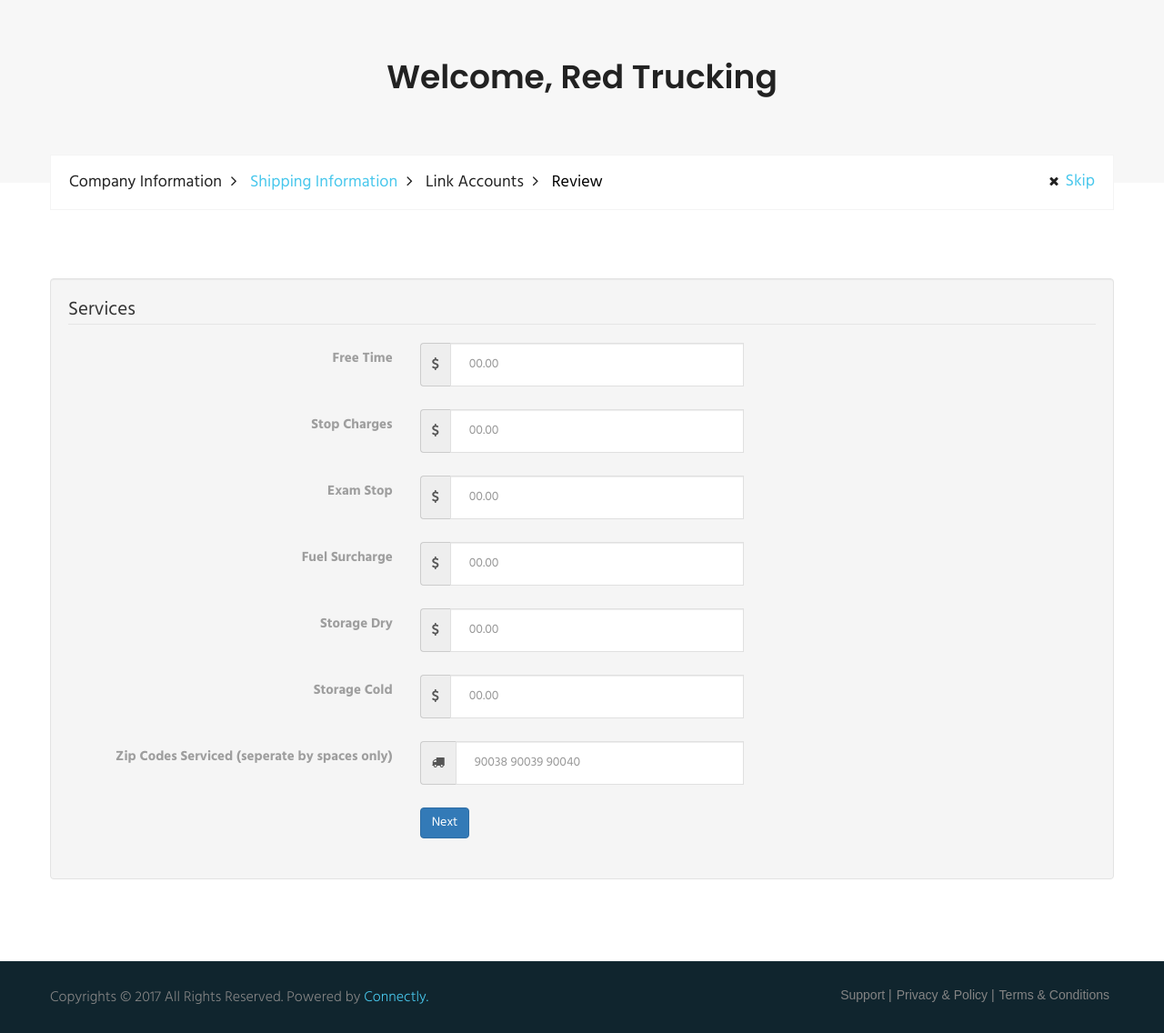
After one commit to gitstud/JavierProject, a Django app: template main/apps/adminPortal/templates/adminPortal/registerC.html in a window 1280 px wide. The commit adds this page. Shown: the whole page at 91% size. Run offline with Django 3.2, Linux system fonts and the light colour scheme; the template is opened without the code that fills it: values that come from a table or form of the project are taken from there, others are empty; data comes from the database, SQL or seed files in the repository; both versions use the stored data as it was after the commit; parts of the project's set-up code (start-up, migrations or seed data) failed here and were passed over; some libraries are stand-ins or nearby versions.

Commit message:
setup registration process to take in client information, banking information will be routed through the stripe api and addresses routed through google geocoding api

```diff
--- a/main/apps/adminPortal/models.py
+++ b/main/apps/adminPortal/models.py
@@ -28,3 +28,9 @@ class SubCompany(models.Model):
 	storage_cold = models.FloatField(null = True, blank = True, default = 0.00)
 	zip_service = models.ManyToManyField(Zips)
 	drayage = models.FloatField(null=True, blank=True, default=0.00)
+	contact_fname = models.CharField(max_length=40, default='', null=True)
+	contact_lname = models.CharField(max_length=60, default='', null=True)
+	street_address = models.CharField(max_length=200, null=True)
+	state = models.CharField(max_length=40, null=True)
+	zipcode = models.CharField(max_length=30, null=True)
+	city = models.CharField(max_length=100, null=True)
--- a/main/apps/adminPortal/templates/adminPortal/businessDashboard.html
+++ b/main/apps/adminPortal/templates/adminPortal/businessDashboard.html
@@ -58,8 +58,7 @@
                     <div class="nav_side_content">
                         <div class="">
                             <ul class="">
-                    <li><a href="#">hello</a></li>
-                    <li><a href="#">world</a></li>
+                    <li><a href="#">Logout</a></li>
                 </ul>
                        </div>
                    </div>
--- /dev/null
+++ b/main/apps/adminPortal/templates/adminPortal/registerC.html
@@ -0,0 +1,249 @@
+<!DOCTYPE html>
+<html lang="en">
+<head>
+    <meta charset="UTF-8">
+    <title>The Experts || Responsive HTML 5 Template</title>
+
+    {% load static %}
+    <!-- mobile responsive meta -->
+    <meta name="viewport" content="width=device-width, initial-scale=1">
+    <meta name="viewport" content="width=device-width, initial-scale=1, maximum-scale=1">
+
+
+    <link rel="stylesheet" href="{% static 'css/style.css' %}">
+    <link rel="stylesheet" href="{% static 'css/responsive.css' %}">
+
+    <link rel="apple-touch-icon" sizes="180x180" href="{% static 'images/fav-icon/apple-touch-icon.png' %}">
+    <link rel="icon" type="image/png" href="{% static 'images/fav-icon/favicon-32x32.png' %}" sizes="32x32">
+    <link rel="icon" type="image/png" href="{% static 'images/fav-icon/favicon-16x16.png' %}" sizes="16x16">
+
+
+
+</head>
+<body>
+
+<div class="boxed_wrapper">
+
+
+<div class="inner-banner text-center">
+    <div class="container">
+        <div class="box">
+            <h3>Welcome, {{company.name}}</h3>
+        </div><!-- /.box -->
+        <div class="breadcumb-wrapper">
+            <div class="clearfix">
+                <div class="pull-left">
+                    <ul class="list-inline link-list">
+                        <li><a href="#">Company Information</a></li>
+                        <li>Shipping Information<a href="#"></a></li>
+                        <li><a href="#">Link Accounts</a></li>
+                        <li style="color:black;">Review</li>
+                    </ul>
+                </div>
+                <div class="pull-right">
+                    <a href="#" class="get-qoute"><i class="fa fa-times"></i>Skip</a>
+                </div><!-- /.pull-right -->
+            </div><!-- /.container -->
+        </div>
+    </div><!-- /.container -->
+</div>
+
+
+
+
+<section class="register-section sec-padd-top">
+    <div class="container">
+        <div class="row">
+
+            <!--Form Column-->
+            <div class="form-column column col-md-12 col-sm-12 col-xs-12">
+
+                <!--Login Form-->
+                <div class="styled-form login-form">
+                        <form class="well form-horizontal" action="{% url 'account:registerD' company.id %}" method="post"  id="contact_form">
+                        {% csrf_token %}
+                    <fieldset>
+
+                    <!-- Form Name -->
+                    <legend>Services</legend>
+
+                    <!-- Text input-->
+
+                    <div class="form-group">
+                      <label class="col-md-4 control-label">Free Time</label>
+                      <div class="col-md-4 inputGroupContainer">
+                      <div class="input-group">
+                      <span class="input-group-addon"><i class="fa fa-usd"></i></span>
+                      <input  name="free_time" placeholder="00.00" class="form-control"  type="text">
+                        </div>
+                      </div>
+                    </div>
+
+                    <!-- Text input-->
+
+                    <div class="form-group">
+                      <label class="col-md-4 control-label" >Stop Charges</label>
+                        <div class="col-md-4 inputGroupContainer">
+                        <div class="input-group">
+                      <span class="input-group-addon"><i class="fa fa-usd"></i></span>
+                      <input name="stop_charges" placeholder="00.00" class="form-control"  type="text">
+                        </div>
+                      </div>
+                    </div>
+
+
+                    <!-- Text input-->
+
+                    <div class="form-group">
+                      <label class="col-md-4 control-label">Exam Stop</label>
+                        <div class="col-md-4 inputGroupContainer">
+                        <div class="input-group">
+                            <span class="input-group-addon"><i class="fa fa-usd"></i></span>
+                      <input name="exam_stop" placeholder="00.00" class="form-control" type="text">
+                        </div>
+                      </div>
+                    </div>
+
+                    <!-- Text input-->
+
+                    <div class="form-group">
+                      <label class="col-md-4 control-label">Fuel Surcharge</label>
+                        <div class="col-md-4 inputGroupContainer">
+                        <div class="input-group">
+                            <span class="input-group-addon"><i class="fa fa-usd"></i></span>
+                      <input name="fuel_surcharge" placeholder="00.00" class="form-control" type="text">
+                        </div>
+                      </div>
+                    </div>
+
+                    <!-- Text input-->
+
+                    <div class="form-group">
+                      <label class="col-md-4 control-label">Storage Dry</label>
+                        <div class="col-md-4 inputGroupContainer">
+                        <div class="input-group">
+                            <span class="input-group-addon"><i class="fa fa-usd"></i></span>
+                      <input name="storage_dry" placeholder="00.00" class="form-control"  type="text">
+                        </div>
+                      </div>
+                    </div>
+
+                    <!-- Select Basic -->
+
+                    <div class="form-group">
+                      <label class="col-md-4 control-label">Storage Cold</label>
+                        <div class="col-md-4 selectContainer">
+                        <div class="input-group">
+                            <span class="input-group-addon"><i class="fa fa-usd"></i></span>
+                       <input name="storage_cold" placeholder="00.00" class="form-control"  type="text">
+                      </div>
+                    </div>
+                    </div>
+
+                    <!-- Text input-->
+
+                    <div class="form-group">
+                      <label class="col-md-4 control-label">Zip Codes Serviced (seperate by spaces only)</label>
+                        <div class="col-md-4 inputGroupContainer">
+                        <div class="input-group">
+                            <span class="input-group-addon"><i class="fa fa-truck"></i></span>
+                      <input name="zip" placeholder="90038 90039 90040" class="form-control"  type="text">
+                        </div>
+                    </div>
+                    </div>
+
+
+                    <!-- Button -->
+                    <div class="form-group">
+                      <label class="col-md-4 control-label"></label>
+                      <div class="col-md-4">
+                        <button type="submit" class="btn btn-primary" >Next</button>
+                      </div>
+                    </div>
+
+                </fieldset>
+                </form>
+                </div>
+
+            </div>
+
+        </div>
+    </div>
+</section>
+
+
+     <!--Footer Bottom-->
+     <section class="footer-bottom">
+        <div class="container">
+            <div class="pull-left copy-text">
+                <p>Copyrights © 2017 All Rights Reserved. Powered by  <a href="#"> Connectly.</a></p>
+
+            </div><!-- /.pull-right -->
+            <div class="pull-right get-text">
+                <ul>
+                    <li><a href="#">Support |  </a></li>
+                    <li><a href="#">Privacy &amp; Policy |</a></li>
+                    <li><a href="#"> Terms &amp; Conditions</a></li>
+                </ul>
+            </div><!-- /.pull-left -->
+        </div><!-- /.container -->
+    </section>
+
+</footer>
+
+<!-- Scroll Top Button -->
+
+    <!-- pre loader  -->
+    <div class="preloader"></div>
+
+
+    <!-- jQuery js -->
+    <script src="{% static 'js/jquery.js' %}"></script>
+    <!-- bootstrap js -->
+    <script src="{% static 'js/bootstrap.min.js' %}"></script>
+    <!-- jQuery ui js -->
+    <script src="{% static 'js/jquery-ui.js' %}"></script>
+    <!-- owl carousel js -->
+    <script src="{% static 'js/owl.carousel.min.js' %}"></script>
+    <!-- jQuery validation -->
+    <script src="{% static 'js/jquery.validate.min.js' %}"></script>
+
+    <!-- mixit up -->
+    <script src="{% static 'js/wow.js' %}"></script>
+    <script src="{% static 'js/jquery.mixitup.min.js' %}"></script>
+    <script src="{% static 'js/jquery.fitvids.js' %}"></script>
+    <script src="{% static 'js/bootstrap-select.min.js' %}"></script>
+    <script src="{% static 'js/menuzord.js' %}"></script>
+
+    <!-- revolution slider js -->
+    <script src="{% static 'js/jquery.themepunch.tools.min.js' %}"></script>
+    <script src="{% static 'js/jquery.themepunch.revolution.min.js' %}"></script>
+    <script src="{% static 'js/revolution.extension.actions.min.js' %}"></script>
+    <script src="{% static 'js/revolution.extension.carousel.min.js' %}"></script>
+    <script src="{% static 'js/revolution.extension.kenburn.min.js' %}"></script>
+    <script src="{% static 'js/revolution.extension.layeranimation.min.js' %}"></script>
+    <script src="{% static 'js/revolution.extension.migration.min.js' %}"></script>
+    <script src="{% static 'js/revolution.extension.navigation.min.js' %}"></script>
+    <script src="{% static 'js/revolution.extension.parallax.min.js' %}"></script>
+    <script src="{% static 'js/revolution.extension.slideanims.min.js' %}"></script>
+    <script src="{% static 'js/revolution.extension.video.min.js' %}"></script>
+
+    <!-- fancy box -->
+    <script src="{% static 'js/jquery.fancybox.pack.js' %}"></script>
+    <script src="{% static 'js/isotope.js' %}"></script>
+    <script src="{% static 'js/jquery.polyglot.language.switcher.js' %}"></script>
+    <script src="{% static 'js/nouislider.js' %}"></script>
+    <script src="{% static 'js/jquery.bootstrap-touchspin.js' %}"></script>
+    <script src="{% static 'js/SmoothScroll.js' %}"></script>
+    <script src="{% static 'js/jquery.appear.js' %}"></script>
+    <script src="{% static 'js/jquery.countTo.js' %}"></script>
+    <script src="{% static 'js/jquery.flexslider.js' %}"></script>
+    <script src="{% static 'js/imagezoom.js' %}"></script>
+    <script src="{% static 'js/bxslider.js' %}"></script>
+    <script id="map-script" src="{% static 'js/default-map.js' %}"></script>
+    <script src="{% static 'js/custom.js' %}"></script>
+
+</div>
+
+</body>
+</html>
--- a/main/apps/adminPortal/urls.py
+++ b/main/apps/adminPortal/urls.py
@@ -2,9 +2,11 @@ from django.conf.urls import url
 from . import views
 
 urlpatterns = [
-	url(r'^admin_portal$', views.portal, name='admin_portal'),
-	url(r'^register_customer$', views.cRegister, name='register'),
-	url(r'^register_continued/(?P<company>\d+)/$', views.cRegisterContinued, name='registerContinued'),
+	url(r'^login$', views.portal, name='admin_portal'),
+	url(r'^register_a$', views.RegisterA, name='registerA'),
+	url(r'^register/contact/info/(?P<company>\d+)/$', views.RegisterB, name='registerB'),
+	url(r'^register/shipping/info/(?P<company>\d+)/$', views.RegisterC, name='registerC'),
+	url(r'^register/banking/info/(?P<company>\d+)/$', views.RegisterD, name='registerD'),
 	url(r'^admin_validate$', views.validateAdmin, name='admin_validate'),
 	url(r'^business_dashboard$', views.b_dash, name='b_dash'),
 ]
```
Also changed, not shown: main/apps/adminPortal/templates/adminPortal/registerA.html (renamed from main/apps/adminPortal/templates/adminPortal/cAccount.html, +1 -43 lines), main/apps/adminPortal/templates/adminPortal/registerB.html (added, +302 -0 lines), main/apps/adminPortal/templates/adminPortal/registerD.html (renamed from main/apps/adminPortal/templates/adminPortal/cAccountC.html, +12 -34 lines), main/apps/adminPortal/views.py (+35 -6 lines), main/apps/adminPortal/migrations/0001_initial.py (added), main/apps/adminPortal/migrations/0002_auto_20170327_0854.py (added), main/apps/adminPortal/migrations/__init__.py (added), main/apps/adminPortal/templates/adminPortal/register.html (renamed from main/apps/adminPortal/templates/adminPortal/account.html), main/db.sqlite3.
